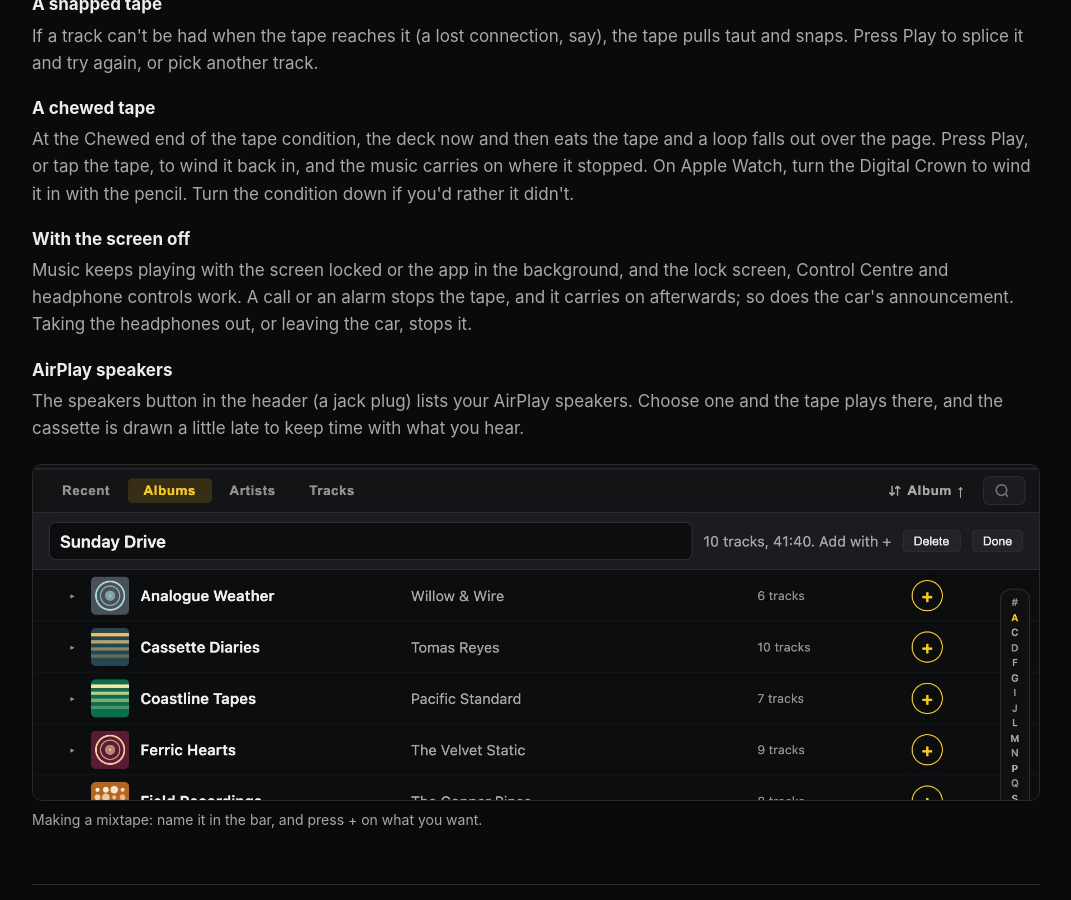
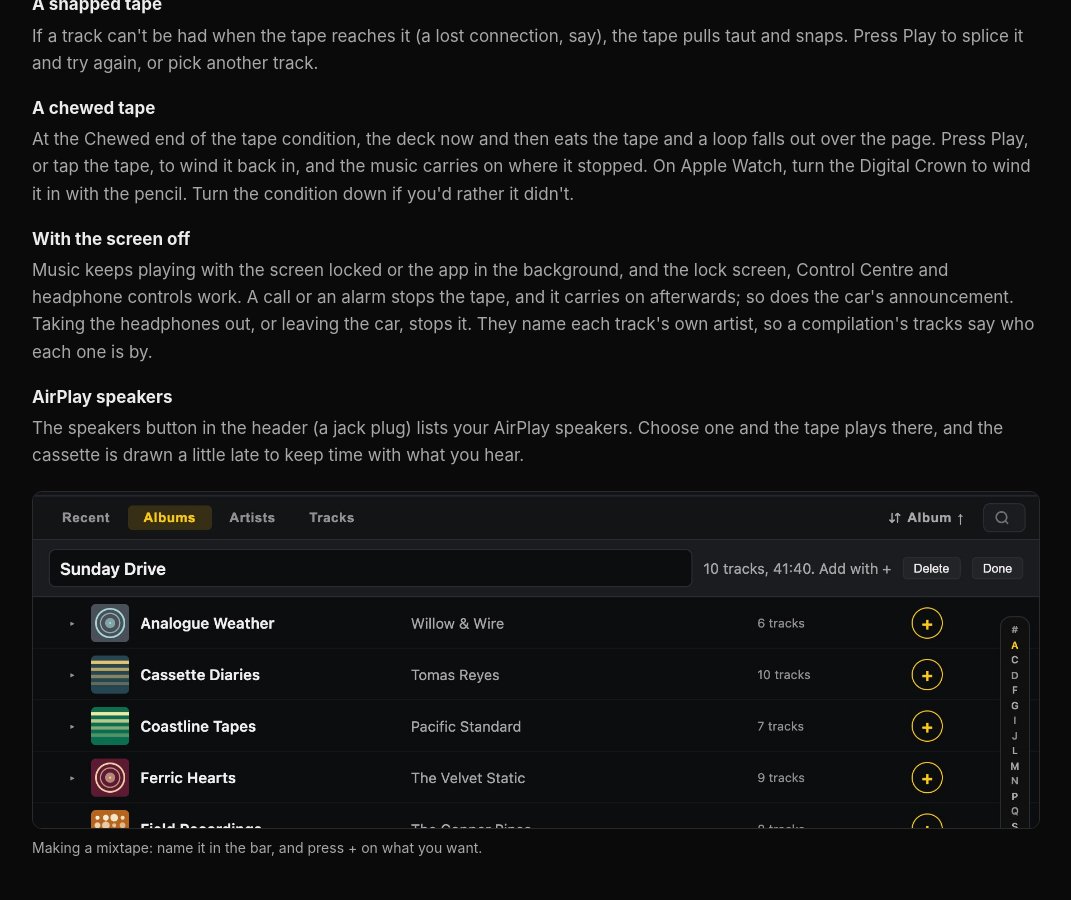
Before and after one commit to andybateman/andybateman.github.io, a Jekyll site: the page tapedeck/help.html, which Jekyll copies as it is, in a window 1280 px wide and 900 px high, scrolled down 6378 px. Shown: the whole window, without its empty margins (104-1175 px from the left). Built offline with Jekyll 4.4.1, drawn with Linux system fonts in a browser that asks for light colours; some of the changed text lies outside the part shown.

Commit message:
/tapedeck/help: search on a phone, and a track's own artist

```diff
--- a/tapedeck/help.html
+++ b/tapedeck/help.html
@@ -168,7 +168,7 @@
     <dt>A chewed tape</dt>
     <dd>At the Chewed end of the tape condition, the deck now and then eats the tape and a loop falls out over the page. Press Play, or tap the tape, to wind it back in, and the music carries on where it stopped. On Apple Watch, turn the Digital Crown to wind it in with the pencil. Turn the condition down if you'd rather it didn't.</dd>
     <dt>With the screen off</dt>
-    <dd>Music keeps playing with the screen locked or the app in the background, and the lock screen, Control Centre and headphone controls work. A call or an alarm stops the tape, and it carries on afterwards; so does the car's announcement. Taking the headphones out, or leaving the car, stops it.</dd>
+    <dd>Music keeps playing with the screen locked or the app in the background, and the lock screen, Control Centre and headphone controls work. A call or an alarm stops the tape, and it carries on afterwards; so does the car's announcement. Taking the headphones out, or leaving the car, stops it. They name each track's own artist, so a compilation's tracks say who each one is by.</dd>
     <dt>AirPlay speakers</dt>
     <dd>The speakers button in the header (a jack plug) lists your AirPlay speakers. Choose one and the tape plays there, and the cassette is drawn a little late to keep time with what you hear.</dd>
   </dl>
@@ -227,7 +227,7 @@
     <dt>Sort</dt>
     <dd>The button beside the search names the order the list is in. Click it for the view's columns; choose the one already in use to turn the order round. Recent has its own order and no button.</dd>
     <dt>Search</dt>
-    <dd>Searches title, artist and album as you type; every word has to match somewhere, and accents don't need typing. <kbd>Esc</kbd>, or the cross in the box, clears it.</dd>
+    <dd>Searches title, artist and album as you type; every word has to match somewhere, and accents don't need typing. <kbd>Esc</kbd>, or the cross in the box, clears it. On a phone the cassette steps aside while the keyboard is up, so the box and what it finds sit just under the header; it comes back when you tap Done.</dd>
     <dt>Favourites</dt>
     <dd>The heart on a track marks it; the heart on an album's row marks the whole album. The heart in the header, Favourites only, shows nothing but favourites. They follow you between your iPhone, iPad and Mac through iCloud.</dd>
     <dt>What's on this device</dt>
```
